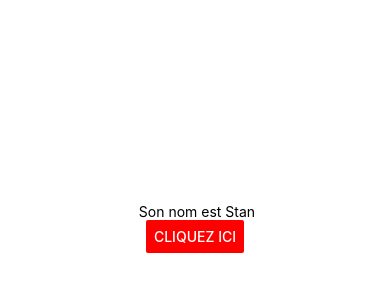
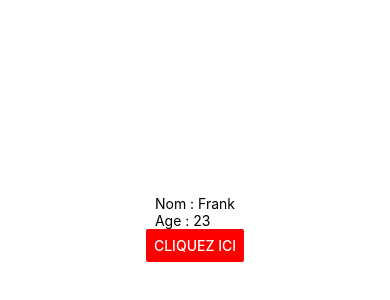
Before and after one commit to Chreyd/AwsomeProject, a React Native app: screen / in a window 390 px wide. Shown: the part 194-494 px from the top of the page. Built offline with nearby package versions, Linux system fonts and the light colour scheme.

Commit message:
Passer un objet dans le hook useState

```diff
--- a/App.js
+++ b/App.js
@@ -2,30 +2,32 @@ import { StyleSheet, Text, View, Button } from "react-native";
 import React, { useState } from "react";
 
 export default function App() {
+  const obj = {
+    name: "Frank",
+    age: 23,
+  };
 
-  const [name, setName]=useState("Stan");
+  const [info, setInfo] = useState(obj);
 
-  const handlePress = ()=>{
+  /*   const [info, setInfo]=useState({
+    name: "Frank",
+    age: 23,
+  }); */
 
-    name=="Stan"?(setName('Pat')) : (setName('Stan')) ;
-
-
-
-    // if (name=="Stan") {
-    //   setName('Pat');
-    // } else {
-    //   setName('Stan')
-    // }
-  }
+  const handlePress = () => {
+    info.name == "Frank"
+      ? setInfo({ name: "Clark", age: 45 })
+      : setInfo({ name: "Frank", age: 23 });
+  };
 
   return (
     <View style={styles.container}>
       <View>
-        <Text> Son nom est {name}</Text>
+        <Text>Nom : {info.name}</Text>
+        <Text>Age : {info.age}</Text>
       </View>
       <Button
-        onPress={handlePress}
-        // onPress={()=>setName('pat')}
+        onPress={() => handlePress()}
         title="Cliquez ICI"
         color="red"
         accessibilityLabel="Learn more about this purple button"
```
